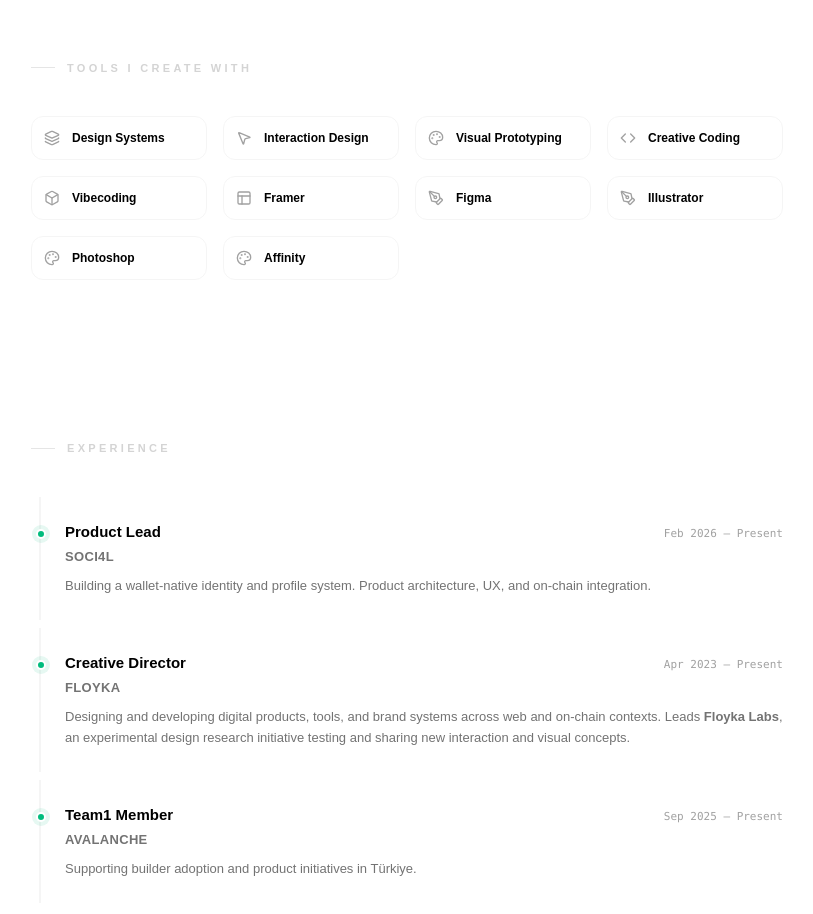
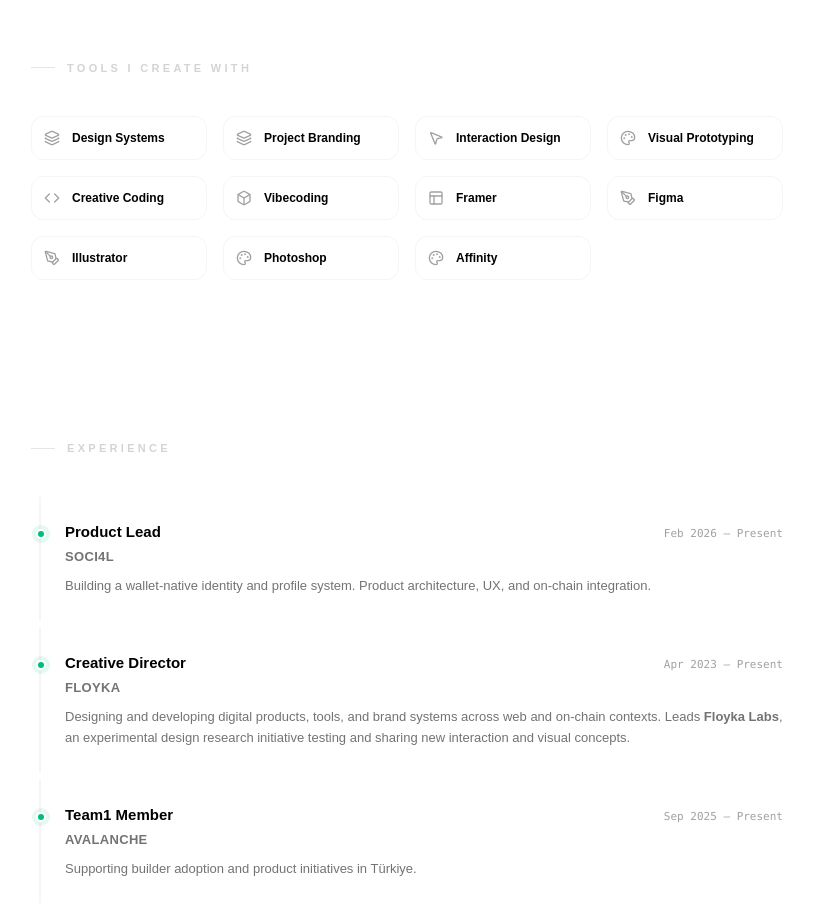
Before and after one commit to xBrokkr/merickalkan.cv, a React (Vite) app: page / in a window 1280 px wide. Shown: the part 1400-2314 px from the top of the page, without its empty margins (233-1046 px from the left). Built offline with nearby package versions, Linux system fonts and the light colour scheme.

Commit message:
Update App.tsx

```diff
--- a/src/App.tsx
+++ b/src/App.tsx
@@ -799,6 +799,7 @@ function App() {
           <SectionTitle>Tools I Create With</SectionTitle>
           <div className="grid grid-cols-2 md:grid-cols-4 gap-4">
             <UseItem name="Design Systems" icon={Layers} />
+            <UseItem name="Project Branding" icon={Layers} />
             <UseItem name="Interaction Design" icon={MousePointer2} />
             <UseItem name="Visual Prototyping" icon={Palette} />
             <UseItem name="Creative Coding" icon={Code} />
```
